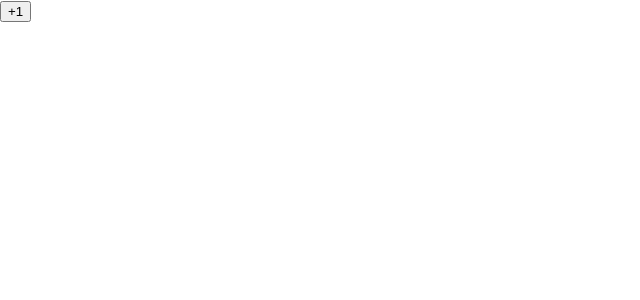
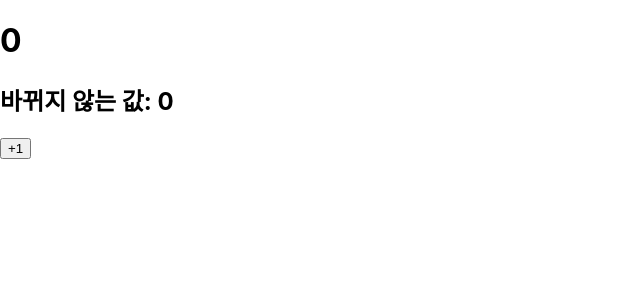
Before and after one commit to Ahyun1023/react.js, a React (Create React App) app in the folder hello-react/: page / in a window 1280 px wide. Shown: the top 300 px of the page, without its empty margins (0-640 px from the left). Built offline with nearby package versions, Linux system fonts and the light colour scheme.

Commit message:
state 여러개

```diff
--- a/hello-react/src/Counter.js
+++ b/hello-react/src/Counter.js
@@ -5,14 +5,17 @@ class Counter extends Component {
         super(props);
         //state의 초깃값 설정
         this.state = {
-            number: 0
+            number: 0,
+            fixNumber: 0
         };
     }
 
     render(){
-        const {number} = this.state;
+        const {number, fixNumber} = this.state;
         return (
             <div>
+                <h1>{number}</h1>
+                <h2>바뀌지 않는 값: {fixNumber}</h2>
                 <button
                 //onClick을 통해 버튼이 클릭되었을 때 호출할 함수 지정
                 onClick={() => {
```
